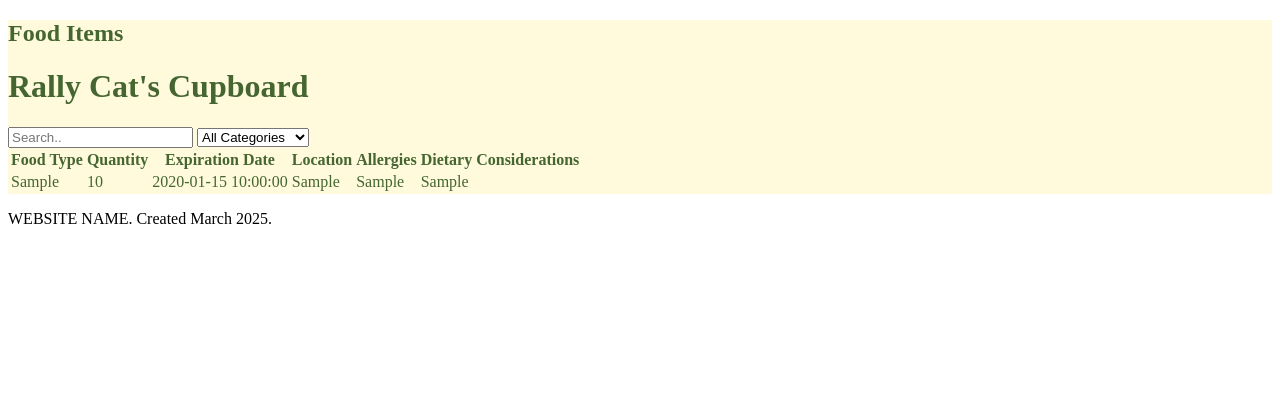
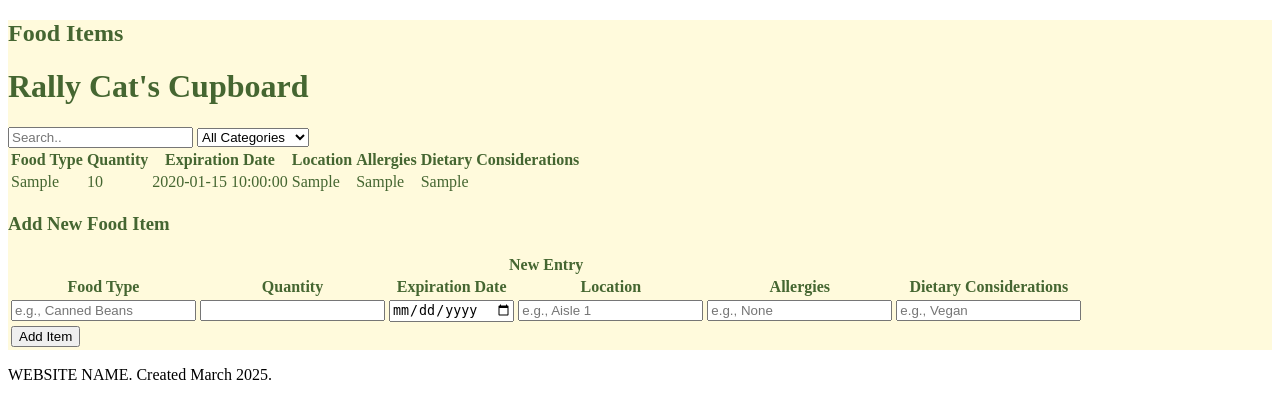
Before and after one commit to UVMHacks2025/team-six, a PHP site: the page made by src/index.php in a window 1280 px wide. Shown: the part 132-551 px from the top of the page. Run offline with PHP 8.4, Linux system fonts and the light colour scheme; the visitor is signed in with stand-in values (Sample User, id 1); tables that the repository leaves empty or names only in its code hold one stand-in row (values such as "Sample post"); data that the repository does not hold is empty; some web fonts are replaced.

Commit message:
new item stuff

```diff
--- a/src/index.php
+++ b/src/index.php
@@ -48,5 +48,55 @@
         ?>
     </table>
     </section>
+
+    <?php
+    // Assuming session_start() is called in top.php
+    if (isset($_SESSION['username'])) {
+    ?>
+    <h3>Add New Food Item</h3>
+    <table>
+        <form action="add_item.php" id="newItem" method="POST">
+        <tr class="addData">
+            <th colspan="6" class="spanTwoMobile">New Entry</th>
+        </tr>
+        <tr class="addData">
+            <th>Food Type</th>
+            <th>Quantity</th>
+            <th>Expiration Date</th>
+            <th>Location</th>
+            <th>Allergies</th>
+            <th>Dietary Considerations</th>
+        </tr>
+        <tr class="addData">
+            <td>
+            <input type="text" id="food_type" name="food_type" placeholder="e.g., Canned Beans" required>
+            </td>
+            <td>
+            <input type="number" id="quantity" name="quantity" min="1" required>
+            </td>
+            <td>
+            <input type="date" id="exp_date" name="exp_date" required>
+            </td>
+            <td>
+            <input type="text" id="location" name="location" placeholder="e.g., Aisle 1" required>
+            </td>
+            <td>
+            <input type="text" id="allergies" name="allergies" placeholder="e.g., None">
+            </td>
+            <td>
+            <input type="text" id="dietary_considerations" name="dietary_considerations" placeholder="e.g., Vegan">
+            </td>
+        </tr>
+        <tr class="addData">
+            <td colspan="6" class="spanTwoMobile">
+            <input type="submit" value="Add Item">
+            </td>
+        </tr>
+        </form>
+    </table>
+    <!-- closing bracket for if statement -->
+    <?php
+    }
+    ?>
 </main>
 <?php include 'footer.php'; ?>
```
Also changed, not shown: src/add_item.php (added, +46 -0 lines).
